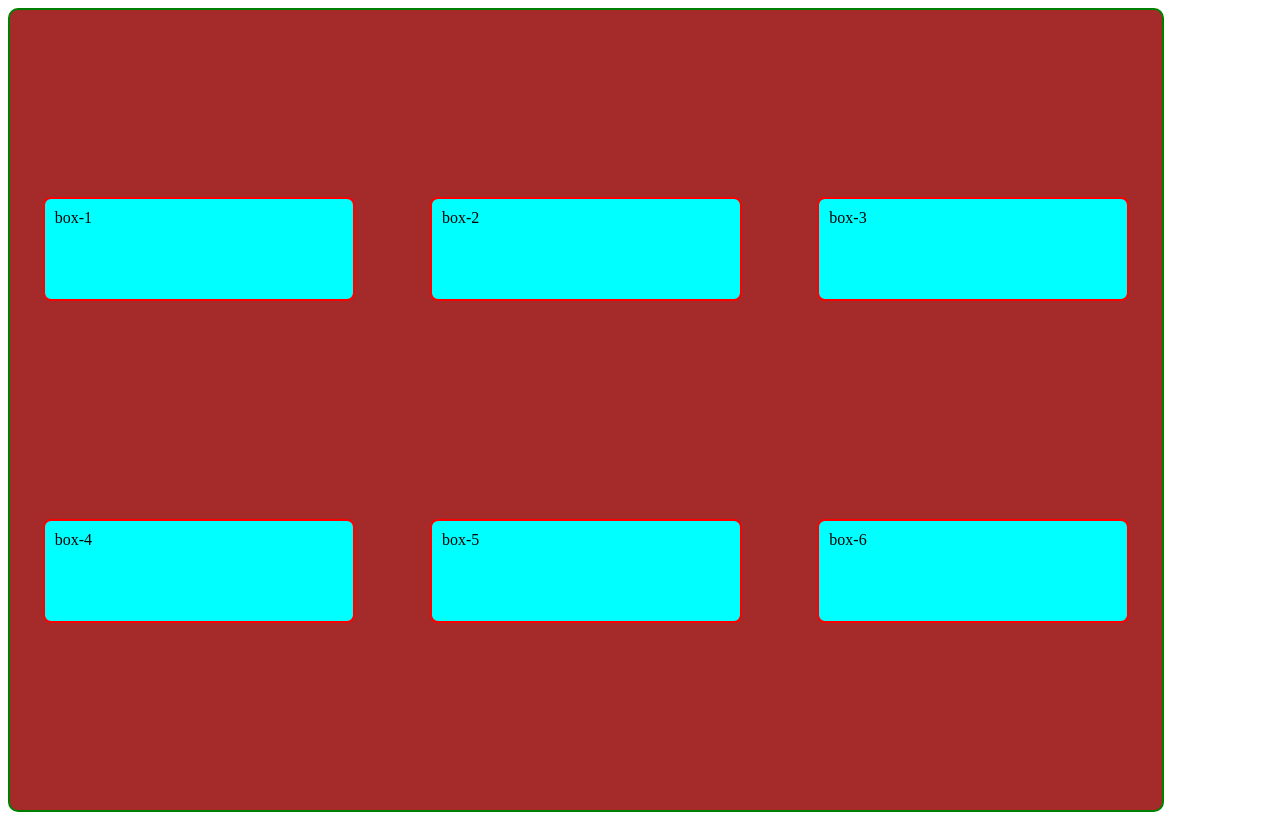
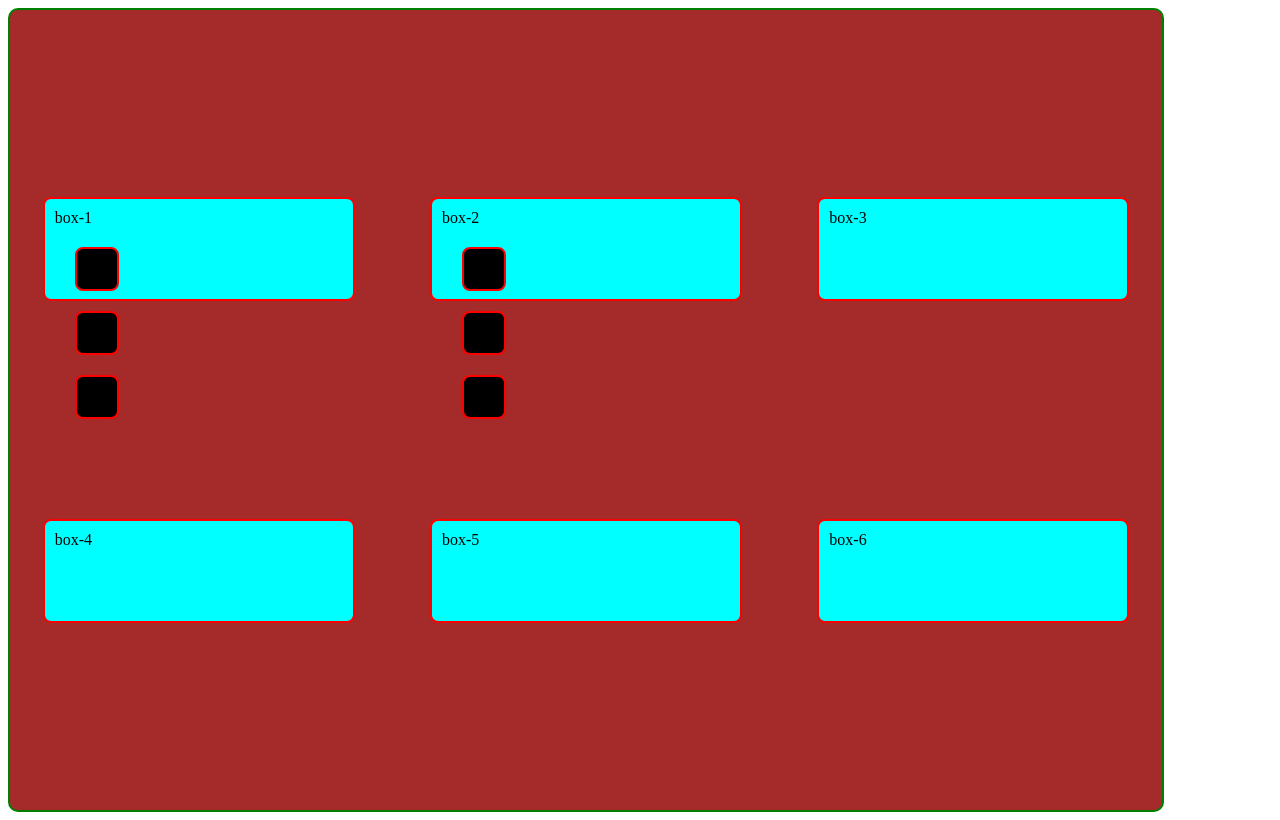
Before and after one commit to nikita150187/Flexbox_BEM, a plain HTML site: page index.html in a window 1280 px wide. Drawn offline with Linux system fonts and the light colour scheme.

Commit message:
Added more boxes inside first and second box

```diff
--- a/index.html
+++ b/index.html
@@ -9,8 +9,16 @@
 <body>
     <div class="container">
 
-        <div class="box">box-1</div>
-        <div class="box">box-2</div>
+        <div class="box">box-1
+          <div class="box one-box"></div>
+          <div class="box one-box"></div>
+          <div class="box one-box"></div>
+        </div>
+        <div class="box">box-2
+          <div class="box two-box"></div>
+          <div class="box two-box"></div>
+          <div class="box two-box"></div>
+        </div>
         <div class="box">box-3</div>
         <div class="box">box-4</div>
         <div class="box">box-5</div>
--- a/style/flex.css
+++ b/style/flex.css
@@ -23,3 +23,28 @@
   padding: 10px;
   border-radius: 8px;
 }
+.box-1{
+  justify-content: flex-start;
+  align-items: flex-end;
+}
+.one-box {
+  display: flex;
+  height: 20px;
+  width: 20px;
+  align-items: center;
+  align-content: space-between;
+  background-color: black;
+  justify-content: flex-start;
+
+}
+.box-2{
+  justify-content: center;
+  align-items: center;
+}
+.two-box{
+  height: 20px;
+  width: 20px;
+  align-items: center;
+  align-content: space-between;
+  background-color: black;
+}
```
